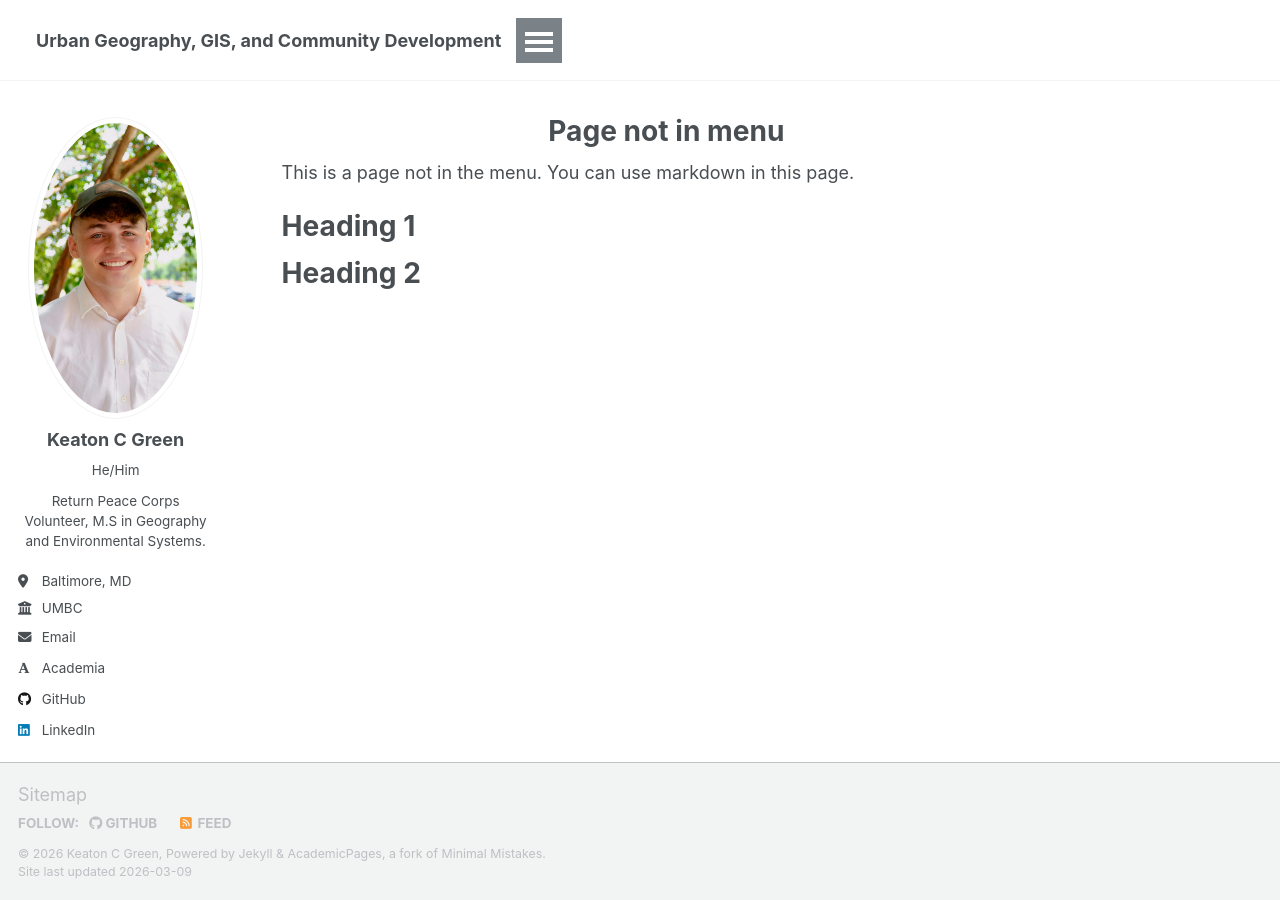
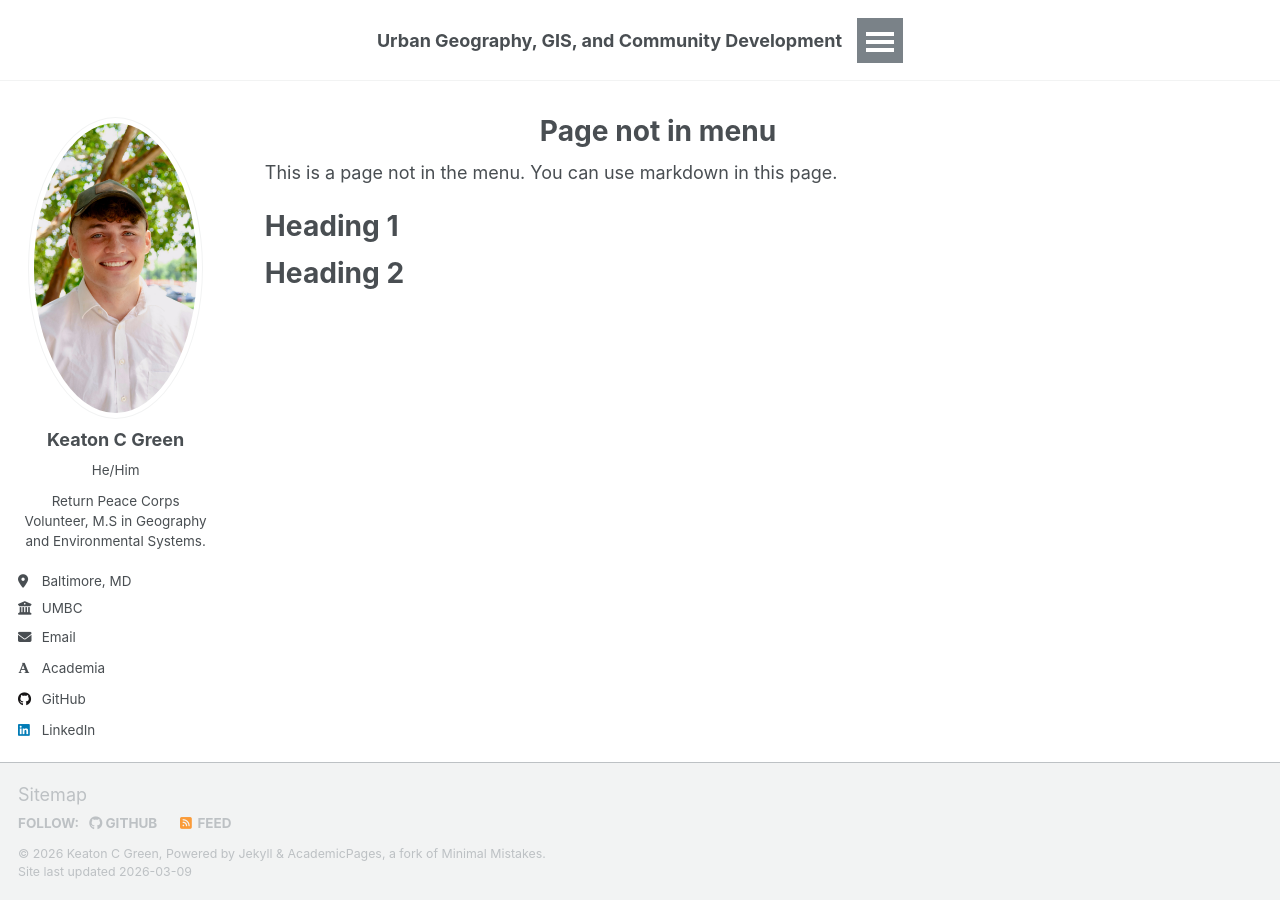
Before and after one commit to K3ATON-G1/K3ATON-G1.github.io, a Jekyll site: the page built from _pages/non-menu-page.md, in a window 1280 px wide. Built offline with Jekyll 4.4.1, drawn with Linux system fonts in a browser that asks for light colours; some web fonts are replaced; a script that is not in the unit is left out.

Commit message:
Center navigation menu and adjust page layout
Updated navigation alignment and adjusted page padding.

```diff
--- a/assets/css/main.scss
+++ b/assets/css/main.scss
@@ -52,7 +52,7 @@
 .masthead__menu {
   width: 100%;
   display: flex;
-  justify-content: left;
+  justify-content: center;
 }
 
 /* Center the title specifically */
@@ -95,6 +95,6 @@
   margin-left: auto !important;
   margin-right: auto !important;
 }
-.page__content {
-  margin-left: 80px;
+.page {
+  padding-left: 2rem;
 }
```
